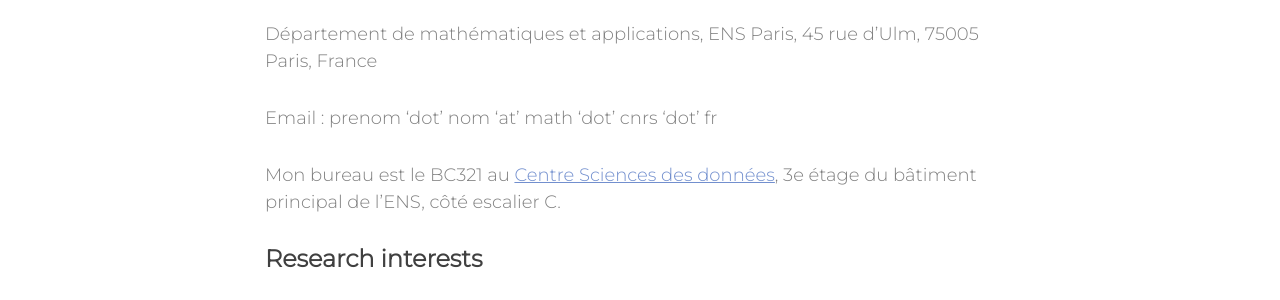
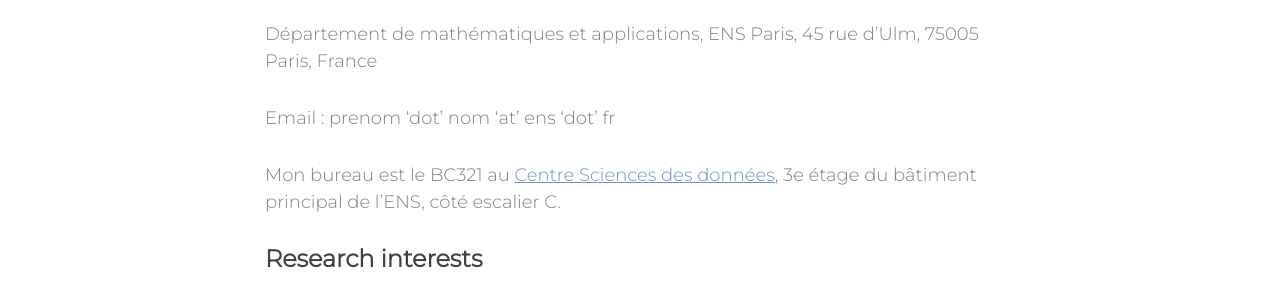
Before and after one commit to judelo/judelo.github.io, a Jekyll site: the page built from index.md, in a window 1280 px wide. Shown: the part 1019-1319 px from the top of the page. Built offline with Jekyll 4.4.1, drawn with Linux system fonts in a browser that asks for light colours; nearby versions of some CDN libraries.

Commit message:
Update index.md

```diff
--- a/index.md
+++ b/index.md
@@ -13,7 +13,7 @@ Julie Delon, Professeure CNU 26
 Département de mathématiques et applications,
 ENS Paris, 45 rue d'Ulm, 75005 Paris, France
 
-Email : prenom ‘dot’ nom ‘at’ math ‘dot’ cnrs 'dot' fr
+Email : prenom ‘dot’ nom ‘at’ ens 'dot' fr
 
 Mon bureau est le BC321 au [Centre Sciences des données](https://csd.ens.psl.eu/?Presentation-du-CDD), 3e étage du bâtiment principal de l’ENS, côté escalier C.
 
```
